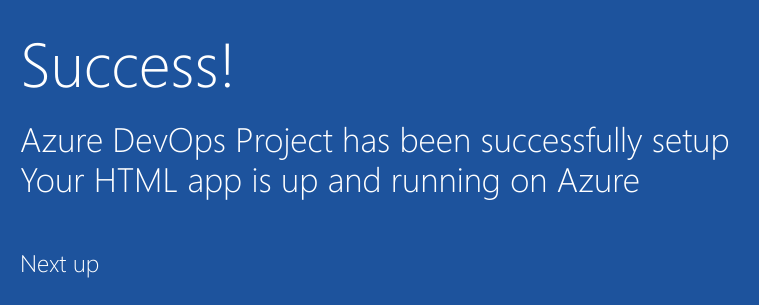
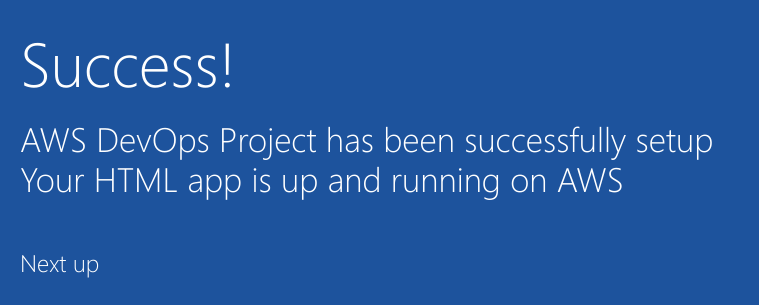
Before and after one commit to tomjude818/GitSunday, a plain HTML site: page index.html in a window 1280 px wide. Shown: the part 352-657 px from the top of the page, 205-964 px from the left. Drawn offline with Linux system fonts and the light colour scheme.

Commit message:
A comment was added and also Azure has been changed to AWS

```diff
--- a/index.html
+++ b/index.html
@@ -1,4 +1,5 @@
  <!Doctype html>
+<!--this is a really important file-->
 <html>
 
 <head>
@@ -19,8 +20,8 @@
         </div>
             <div class="content-body">
                 <div class="success-text">Success!</div>
-                <div class="description line-1"> Azure DevOps Project has been successfully setup</div>
-                <div class="description line-2"> Your HTML app is up and running on Azure</div>
+                <div class="description line-1"> AWS DevOps Project has been successfully setup</div>
+                <div class="description line-2"> Your HTML app is up and running on AWS</div>
                 <div class="next-steps-container">
                     <div class="next-steps-header">Next up</div>
                     <div class="next-steps-body">
```
